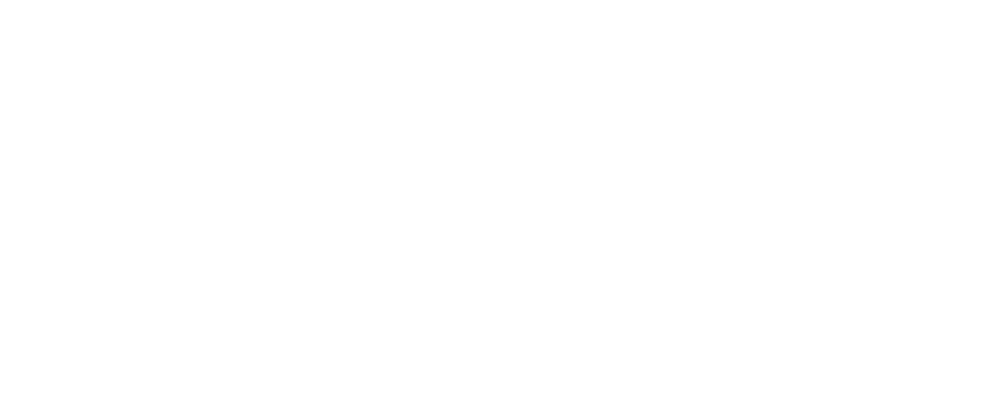
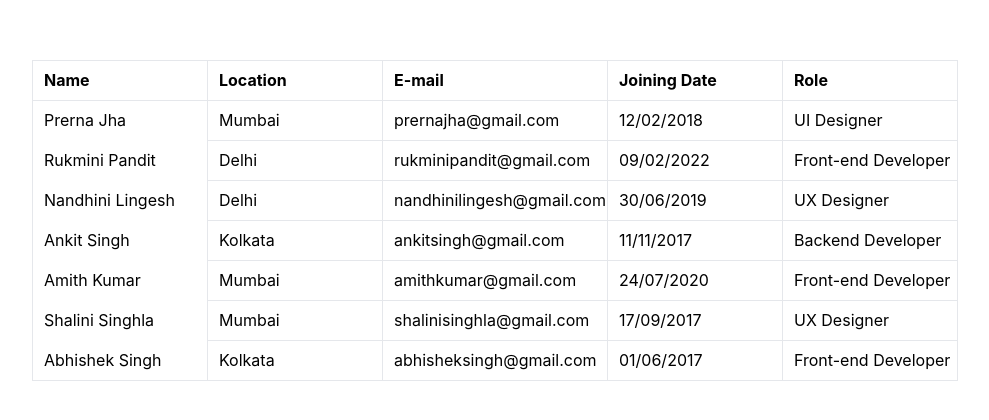
Before and after one commit to monirul-99/table-row, a React (Create React App) app: page / in a window 1280 px wide. Shown: the part 180-600 px from the top of the page, without its empty margins (145-1134 px from the left). Built offline with nearby package versions, Linux system fonts and the light colour scheme.

Commit message:
dynamic value given complete

```diff
--- a/src/App.js
+++ b/src/App.js
@@ -1,5 +1,6 @@
 import axios from "axios";
 import { useEffect, useState } from "react";
+import TableComponent from "./TableComponent";
 
 function App() {
   const [tableData, setTableData] = useState([]);
@@ -10,7 +11,19 @@
       .then((res) => setTableData(res.data))
       .catch((error) => console.log(error));
   }, []);
-  return <div className=""></div>;
+
+  const column = [
+    { heading: "Name", value: "person.name" },
+    { heading: "Location", value: "city" },
+    { heading: "E-mail", value: "email" },
+    { heading: "Joining Date", value: "joiningDate" },
+    { heading: "Role", value: "role" },
+  ];
+  return (
+    <div className="w-full h-screen flex justify-center items-center">
+      <TableComponent data={tableData} column={column} />
+    </div>
+  );
 }
 
 export default App;
--- /dev/null
+++ b/src/TableComponent.js
@@ -0,0 +1,24 @@
+import React from "react";
+import TableHead from "./TableHead";
+import TableRow from "./TableRow";
+
+const TableComponent = ({ data, column }) => {
+  return (
+    <table className="border-collapse border">
+      <thead>
+        <tr>
+          {column?.map((item, inx) => (
+            <TableHead key={inx} item={item} />
+          ))}
+        </tr>
+      </thead>
+      <tbody>
+        {data?.map((item, inx) => (
+          <TableRow key={inx} item={item} column={column} />
+        ))}
+      </tbody>
+    </table>
+  );
+};
+
+export default TableComponent;
--- /dev/null
+++ b/src/TableHead.js
@@ -0,0 +1,11 @@
+import React from "react";
+
+const TableHead = ({ item }) => {
+  return (
+    <th className="w-[175px] h-[40px] border text-start">
+      <p className="ml-[10px]">{item.heading}</p>
+    </th>
+  );
+};
+
+export default TableHead;
--- /dev/null
+++ b/src/TableRow.js
@@ -0,0 +1,25 @@
+import React from "react";
+
+const TableRow = ({ item, column }) => {
+  return (
+    <tr>
+      {column?.map((columnItems, inx) => {
+        if (columnItems.value.includes(".")) {
+          const itemsSplit = columnItems.value.split(".");
+          return (
+            <td>
+              <p className="ml-[10px]">{item[itemsSplit[0]][itemsSplit[1]]}</p>
+            </td>
+          );
+        }
+        return (
+          <td className="border w-[175px] h-[40px]" key={inx}>
+            <p className="ml-[10px]">{item[`${columnItems.value}`]}</p>
+          </td>
+        );
+      })}
+    </tr>
+  );
+};
+
+export default TableRow;
```
